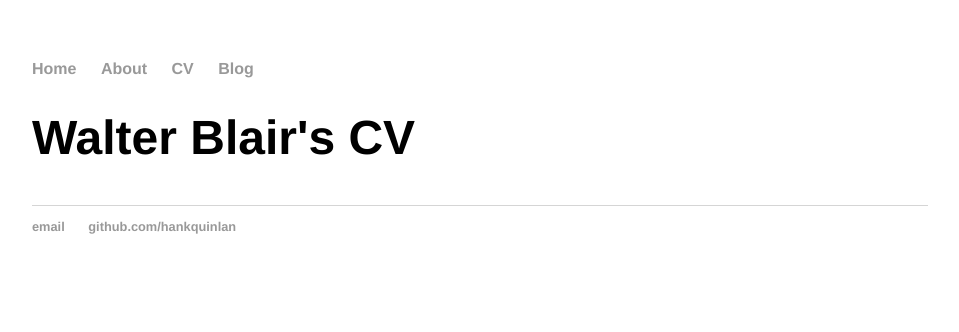
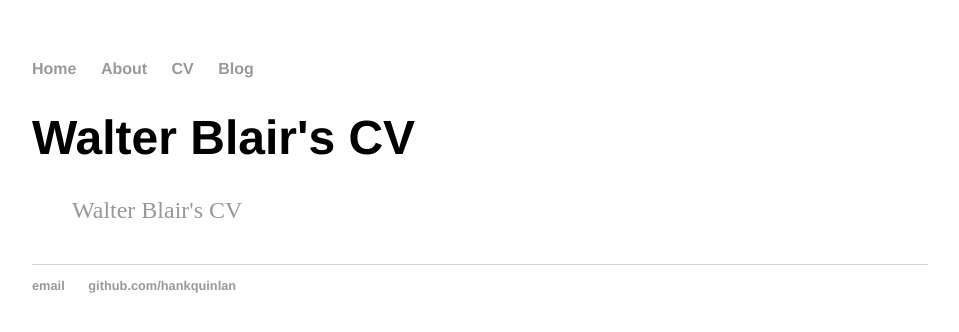
Before and after one commit to waltermblair/personal, a Jekyll site: the page built from cv/index.html, in a window 1280 px wide. Shown: the top 332 px of the page, without its empty margins (160-1119 px from the left). Built offline with Jekyll 4.4.1, drawn with Linux system fonts in a browser that asks for light colours.

Commit message:
Update index.html

```diff
--- a/cv/index.html
+++ b/cv/index.html
@@ -4,5 +4,5 @@ title: Walter Blair's CV
 ---
 	<h1>{{ page.title }}</h1>
 	<ul class="posts">
-
+		<a href="https://github.com/waltermblair/waltermblair.github.io/blob/master/cv/Blair%20CV.pdf">Walter Blair's CV</a>
 	</ul>
```
